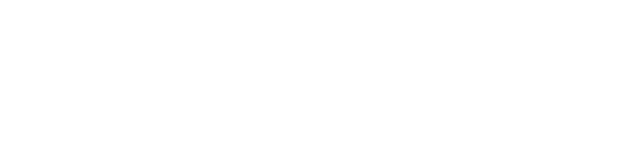
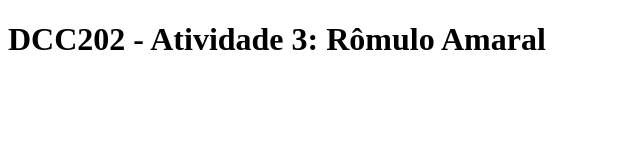
Before and after one commit to ufjf-dcc202/ufjf-dcc202-2023-3-b-atv3-RomuloAmaral32, a website: page index.html in a window 1280 px wide. Shown: the whole page, without its empty margins (0-640 px from the left). Drawn offline with Linux system fonts and the light colour scheme.

Commit message:
adiciona  títulos

```diff
--- a/index.html
+++ b/index.html
@@ -3,9 +3,12 @@
 <head>
     <meta charset="UTF-8">
     <meta name="viewport" content="width=device-width, initial-scale=1.0">
-    <title>Document</title>
+    <title>DCC202 - Atividade 3: Rômulo Amaral</title>
 </head>
 <body>
+    <main>
+        <h1>DCC202 - Atividade 3: Rômulo Amaral</h1>
 
+    </main>
 </body>
 </html>
```
